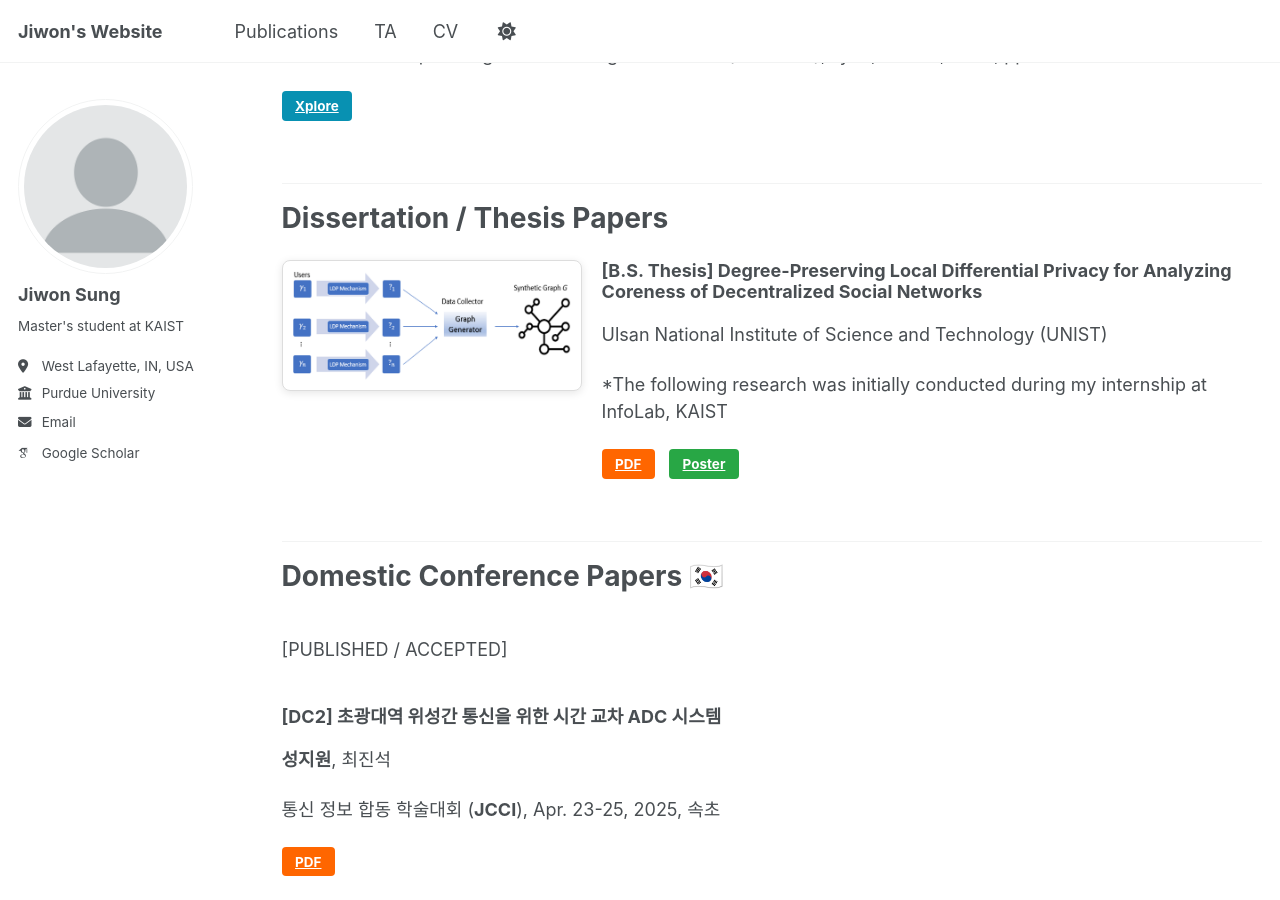
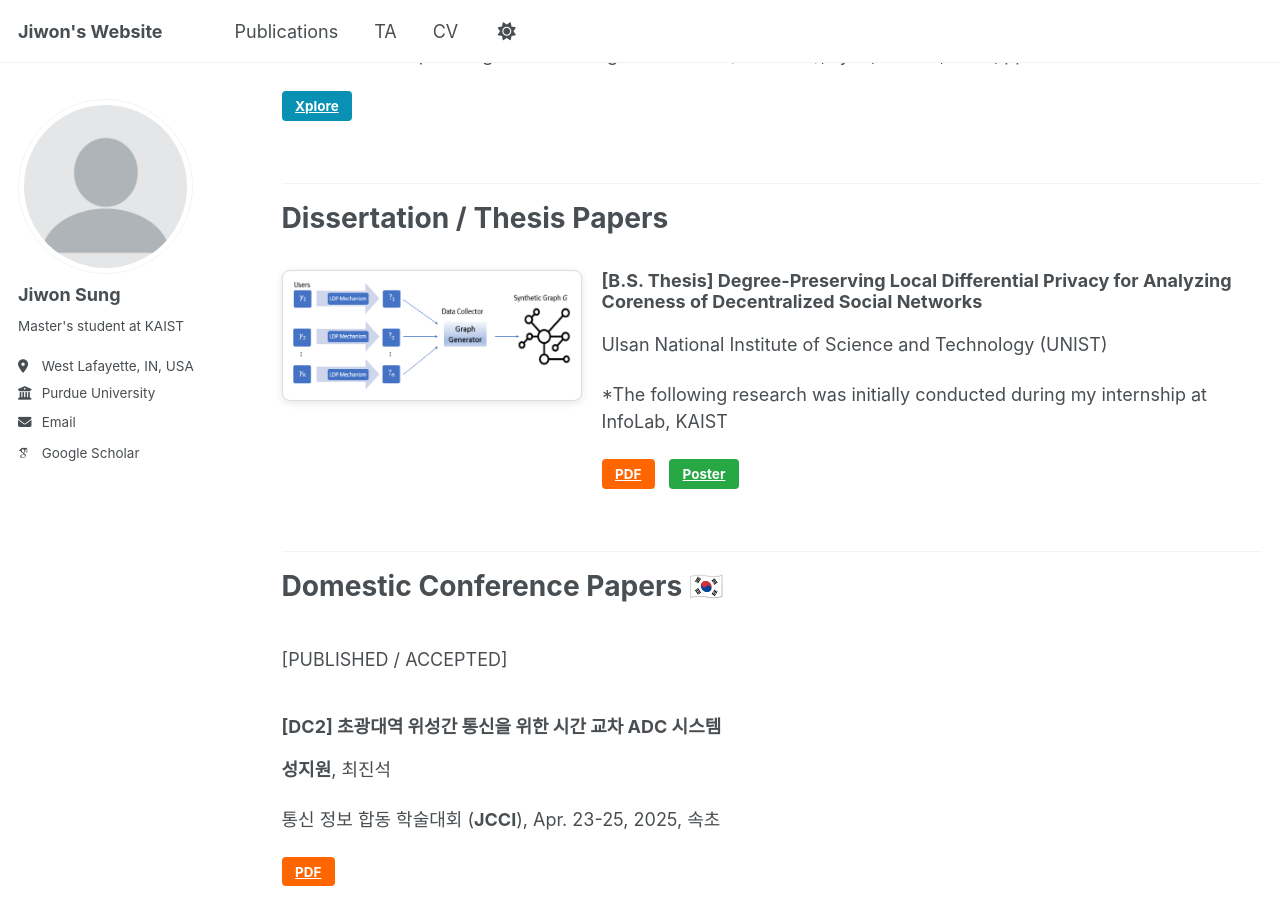
Before and after one commit to sunione/sunione.github.io, a Jekyll site: the page built from _pages/publications.md, in a window 1280 px wide and 900 px high, scrolled down 1342 px. Built offline with Jekyll 4.4.1, drawn with Linux system fonts in a browser that asks for light colours; some web fonts are replaced.

Commit message:
publications.md

```diff
--- a/_pages/publications.md
+++ b/_pages/publications.md
@@ -115,7 +115,7 @@ International Conference Papers
 Dissertation / Thesis Papers
 ======
 
-<div style="height: 10px;"></div>
+<div style="height: 20px;"></div>
 
 <div style="display: flex; align-items: flex-start; margin-bottom: 30px;">
     <img src="/images/UNIST_system_model.png" class="boxed-image" style="width: 300px; height: auto; margin-right: 20px; flex-shrink: 0;">
```
